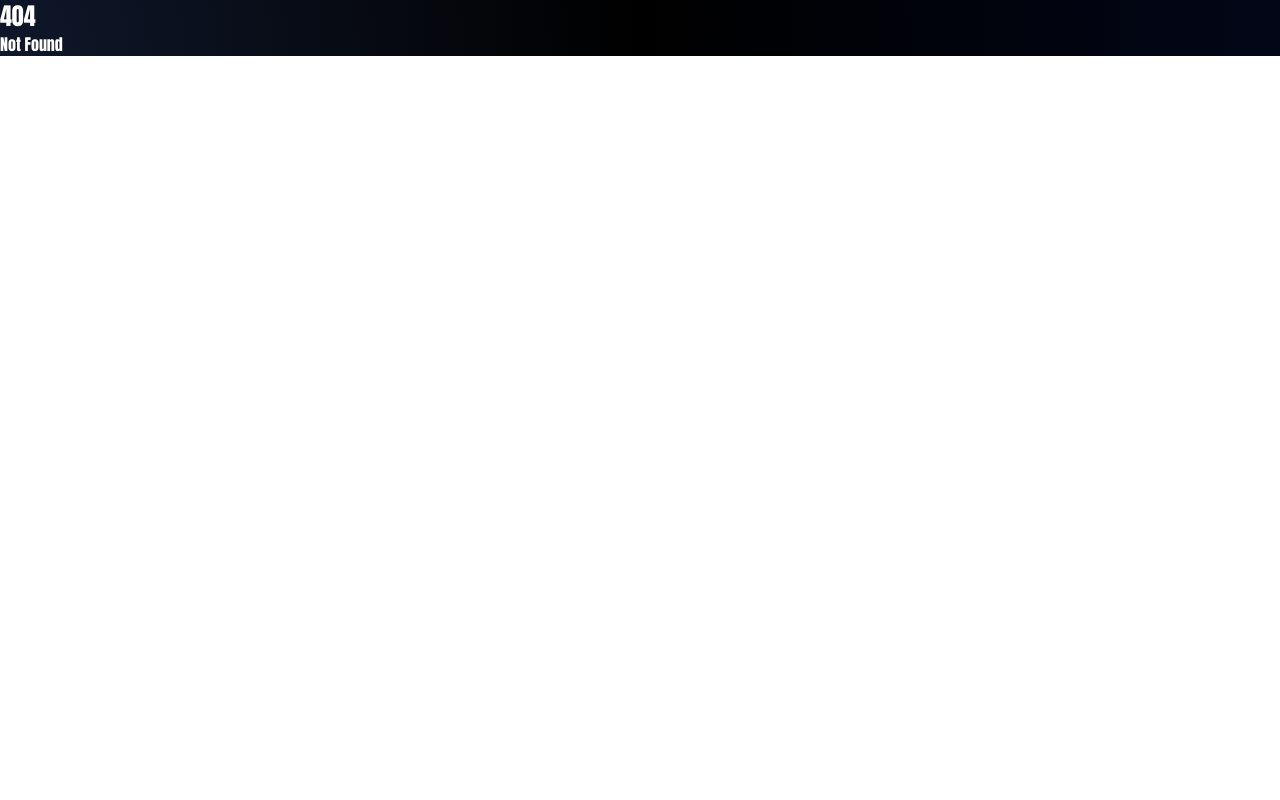
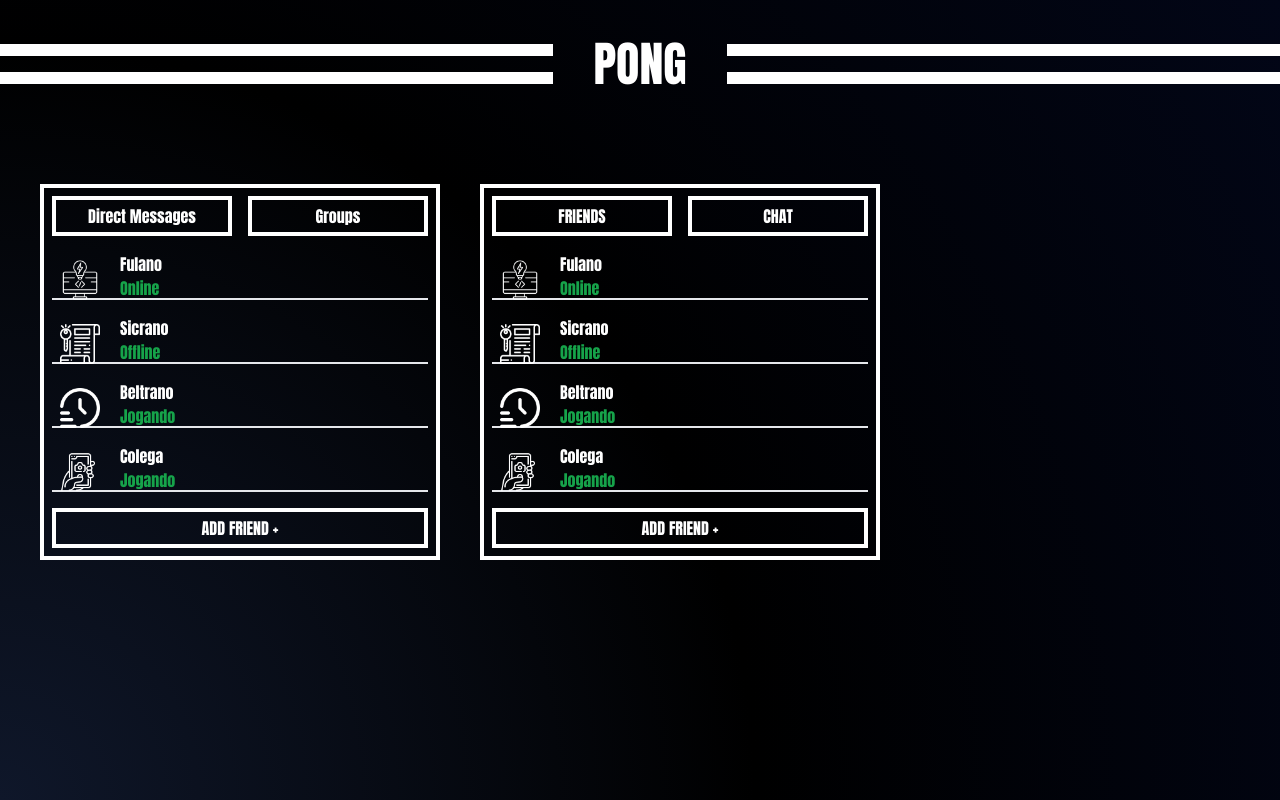
Before and after one commit to snvas/42course_fttranscendence, a SvelteKit app in the folder frontend/: page /chat in a window 1280 px wide. Before the commit this address had no page. Built offline with nearby package versions, Linux system fonts and the light colour scheme.

Commit message:
init chat page

```diff
--- /dev/null
+++ b/frontend/src/lib/components/DirectMessages.svelte
@@ -0,0 +1,20 @@
+<script>
+	import FriendStatus from './FriendStatus.svelte';
+</script>
+
+<div class="border-4 border-white min-w-fit w-full h-full flex flex-col ">
+	<div class="flex-none flex flex-row">
+		<div class="border-4 border-white h-10 w-1/2 m-2 flex items-center justify-center">
+			<p>Direct Messages</p>
+		</div>
+		<div class="border-4 border-white h-10 w-1/2 m-2 flex items-center justify-center">
+			<p class="">Groups</p>
+		</div>
+	</div>
+	<div class="flex-1">
+		<FriendStatus />
+	</div>
+	<div class="border-4 border-white h-10 m-2 flex items-center justify-center flex-none">
+		<p>ADD FRIEND +</p>
+	</div>
+</div>
--- /dev/null
+++ b/frontend/src/routes/chat/+page.svelte
@@ -0,0 +1,19 @@
+<script lang="ts">
+	import PongHeader from '$lib/components/PongHeader.svelte';
+	import Chat from '$lib/components/Chat.svelte';
+	import DirectMessages from '$lib/components/DirectMessages.svelte';
+</script>
+
+<div class="h-full min-h-screen w-screen flex flex-col md:h-screen gap-10">
+	<div class="flex-none">
+		<PongHeader />
+	</div>
+	<div class="flex flex-row gap-10 p-10">
+	<div class="gap-15 flex flex-col md:w-1/3 w-full h-full">
+	<DirectMessages/>
+</div>
+	<div class="gap-15 flex flex-col md:w-1/3 w-full h-full">
+		<Chat />
+	</div>
+</div>
+</div>
--- a/frontend/src/routes/dashboard/+page.svelte
+++ b/frontend/src/routes/dashboard/+page.svelte
@@ -14,6 +14,12 @@
 		await authService.logoutUser();
 		goto('/login');
 	}
+
+	async function onChat() {
+
+		goto('/chat');
+	}
+
 
 	$: profile = getProfile();
 	let showing: 'chat' | 'history' | 'settings' = 'history';
@@ -39,9 +45,7 @@
 			<div class="flex flex-row items-center h-full">
 				<Button
 					type="chat"
-					on:click={() => {
-						showing = 'chat';
-					}}
+					on:click={onChat}
 				/>
 
 				<Button
--- a/frontend/src/routes/edit-profile/+page.svelte
+++ b/frontend/src/routes/edit-profile/+page.svelte
@@ -133,6 +133,7 @@
 	$: tempProfile, resetAlerts();
 	$: avatar, resetAlerts();
 </script>
+<div class="w-screen h-full min-h-screen">
 <PongHeader />
 <div class="flex flex-col justify-end items-end">
 	<a href="/dashboard"><i class="fa fa-window-close-o mr-10 text-3xl icon-link" aria-hidden="true" /></a>
@@ -220,6 +221,7 @@
 <div class="h-12 text-green-500 text-2xl text-center w-full">
 	{message}
 </div>
+</div>
 <style>
 	.icon-link{
 		color: whitesmoke;
--- a/frontend/src/routes/enable2fa/+page.svelte
+++ b/frontend/src/routes/enable2fa/+page.svelte
@@ -41,12 +41,12 @@
 		code = 'Two Factor Autentication Enabled!';
 	}
 </script>
-
+<div class="h-full min-h-screen w-screen">
 <PongHeader />
 <div class="flex flex-col justify-end items-end">
 	<a href="/dashboard"><i class="fa fa-window-close-o mr-10 text-3xl icon-link" aria-hidden="true" /></a>
 </div>
-<div class="w-2/3 mx-auto h-screen">
+<div class="w-2/3 mx-auto">
 	<div class="gap-5 flex flex-col items-center">
 		<p class="text-xl mt-20 mb-10 text-center">Scan QR Code with an Authentication App!</p>
 		{#await qrcode then qrcode}
@@ -68,7 +68,7 @@
 		</button>
 	</div>
 </div>
-
+</div>
 <style>
 	img {
 		-webkit-filter: invert(1);
--- a/frontend/src/routes/login/+page.svelte
+++ b/frontend/src/routes/login/+page.svelte
@@ -12,7 +12,7 @@
 	}
 </script>
 
-<div class="gap-20 flex flex-col h-screen justify-center items-center pt-10 md:pt-20">
+<div class="gap-20 flex flex-col h-screen justify-center items-center pt-10 md:pt-20 w-screen">
 	<div class="w-full flex flex-row gap-10 items-center">
 		<div class={chunkClass}>
 			<div class={lineClass} />
--- a/frontend/src/routes/validate-otp/+page.svelte
+++ b/frontend/src/routes/validate-otp/+page.svelte
@@ -21,9 +21,10 @@
 	let alert = '';
 	$: code, (alert = '');
 </script>
+<div class="w-screen h-full min-h-screen">
 
 <PongHeader />
-<div class="md:w-2/3 mx-auto h-full md:h-screen w-3/4 pt-20">
+<div class="md:w-2/3 mx-auto w-3/4 pt-20">
 	<div class="flex flex-col items-center gap-10">
 		<p class="text-3xl text-center">Validate One Time Password</p>
 		<input
@@ -37,3 +38,4 @@
 		<button class="btn-primary md:w-1/4 w-3/4 min-w-fit " on:click={onSubmit}> Validate </button>
 	</div>
 </div>
+</div>
--- a/frontend/src/routes/welcome/+page.svelte
+++ b/frontend/src/routes/welcome/+page.svelte
@@ -77,9 +77,9 @@
 		}
 	};
 </script>
-
+<div class="w-screen h-full min-h-screen">
 <PongHeader />
-<div class="w-2/3 mx-auto h-screen">
+<div class="w-2/3 mx-auto">
 	<div class="flex flex-col items-center gap-10 mt-20">
 		<p class="text-3xl">Welcome to Pong!</p>
 
@@ -132,3 +132,4 @@
 		{/if}
 	</div>
 </div>
+</div>
--- a/frontend/src/tailwind.css
+++ b/frontend/src/tailwind.css
@@ -17,7 +17,7 @@
 	}
 	body {
 		@apply text-white font-anton;
-		@apply h-full bg-[radial-gradient(circle_at_bottom_left,_var(--tw-gradient-stops))] from-slate-900 via-black to-slate-950 bg-no-repeat;
+		@apply bg-[radial-gradient(circle_at_bottom_left,_var(--tw-gradient-stops))] from-slate-900 via-black to-slate-950 bg-no-repeat;
 	}
 }
 
```
